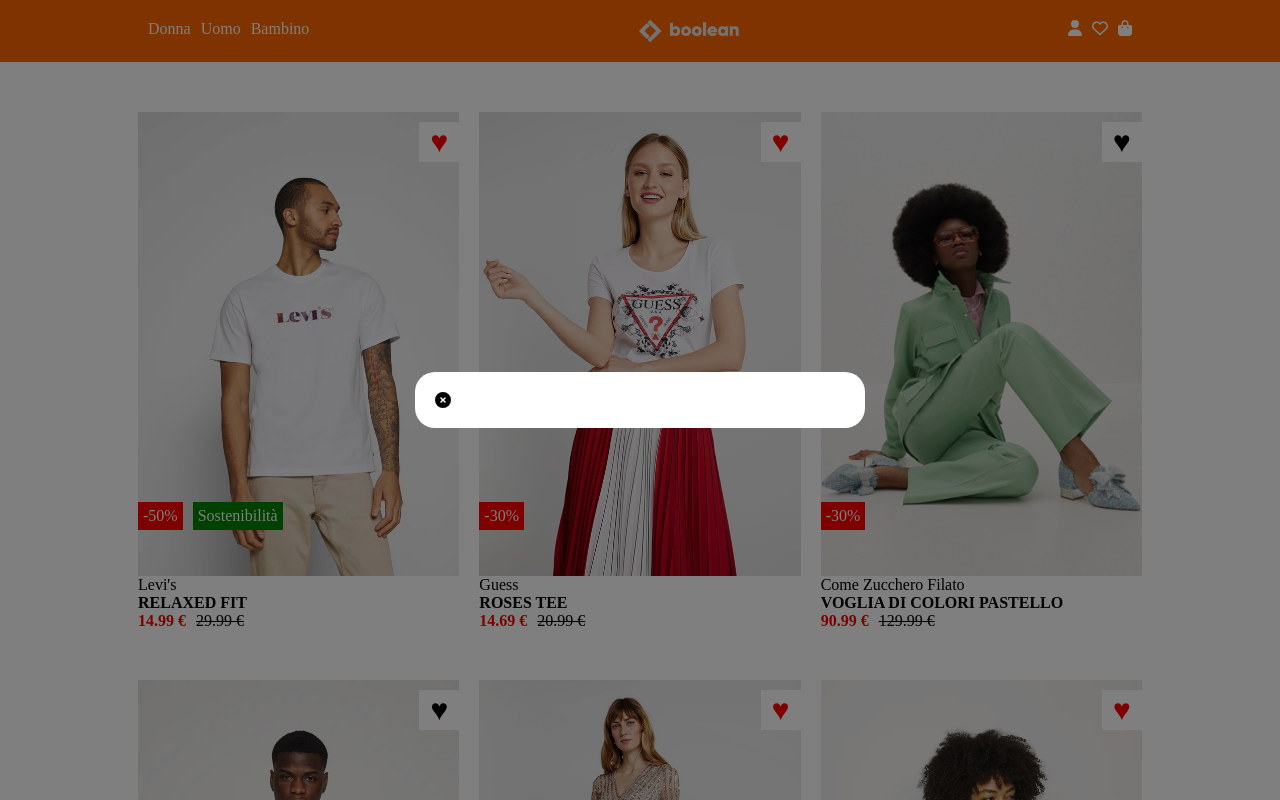
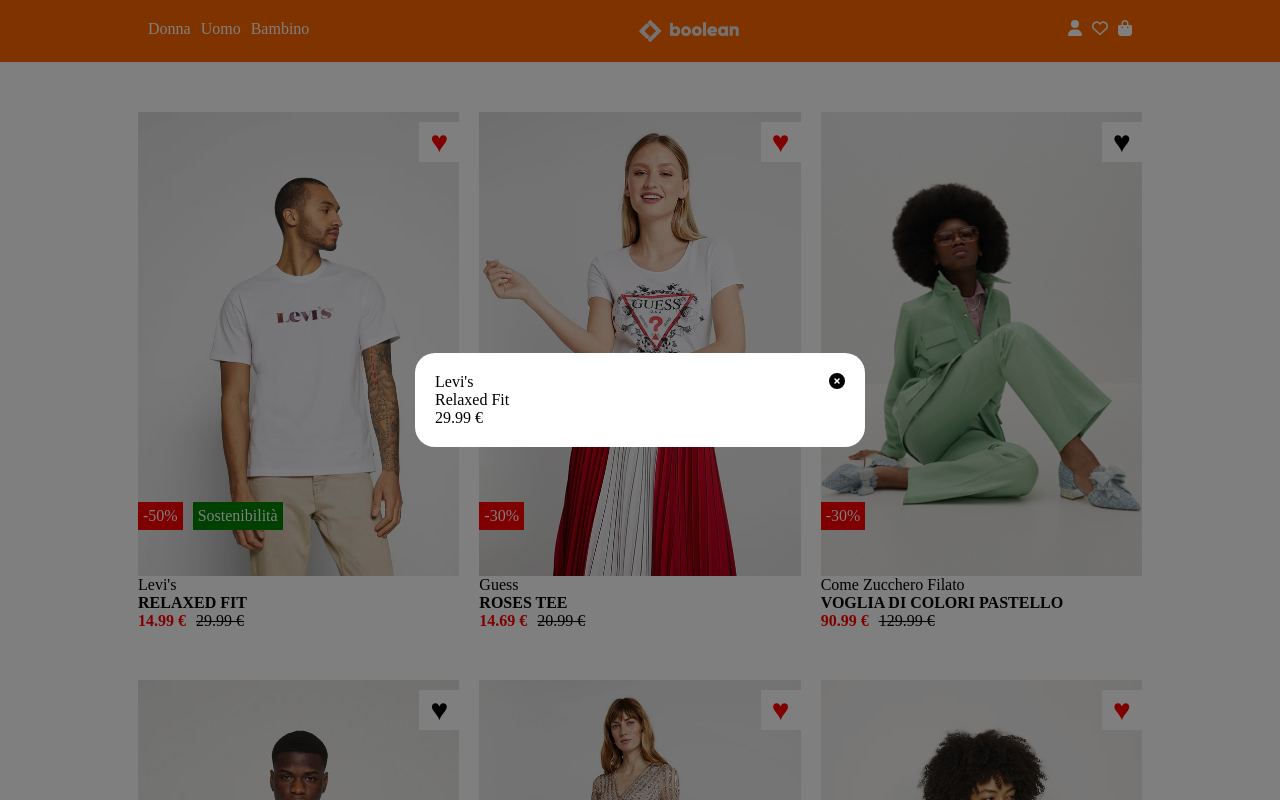
Before and after one commit to SabrinaGiancaspr/vite-boolando, a Vue app: page / in a window 1280 px wide. Both pictures are taken after a click on the element "RELAXED FIT". Shown: the top 800 px of the page. Built offline with nearby package versions, Linux system fonts and the light colour scheme; data requests are answered from the project's data file.

Commit message:
add modal info

```diff
--- a/src/App.vue
+++ b/src/App.vue
@@ -17,7 +17,7 @@ export default {
     return {
       store: store, // Assegna il tuo oggetto "store" alla proprietà "store" dei dati
       open: false,
-      currentCard:{}
+      currentCard: {}
     }
   },
 
@@ -30,16 +30,15 @@ export default {
 
   },
   methods: {
-    heartItem(i){
+    heartItem(i) {
       this.store.items[i].isInFavorites = !this.store.items[i].isInFavorites
     },
 
-    showModal(card){
+    showModal(card) {
       this.open = true;
       this.currentCard = card;
-      console.log(card)
     },
-    closeModal(){
+    closeModal() {
       this.open = false;
     }
   }
@@ -49,19 +48,23 @@ export default {
 <template>
   <AppNav />
 
-
   <div class="container">
     <div class="row">
       <div class="card" v-for=" (element, i) in store.items">
-        <AppMainContent @modal="showModal()" @heart="heartItem(i)" :card="element" />
+        <AppMainContent @modal="showModal" @heart="heartItem(i)" :card="element" />
       </div>
     </div>
   </div>
   <AppFooter />
   <div class="modal" v-show="open === true">
     <div class="content">
-      <!-- <p>{{currentCard.brand}}</p> -->
-      <font-awesome-icon  @click="closeModal()" icon="fa-solid fa-circle-xmark" />
+      <ul>
+        <li>{{ currentCard.brand  }}</li>
+        <li>{{ currentCard.name  }}</li>
+        <li>{{ currentCard.price }} &euro;</li>
+        <li></li>
+      </ul>
+      <font-awesome-icon @click="closeModal()" icon="fa-solid fa-circle-xmark" />
     </div>
   </div>
 </template>
@@ -69,8 +72,8 @@ export default {
 <style lang="scss">
 @use './style/general.scss';
 
-.modal{
- &::after{
+.modal {
+  &::after {
     content: '';
     position: fixed;
     top: 0;
@@ -80,7 +83,8 @@ export default {
     z-index: 40;
     background-color: rgba(0, 0, 0, 0.5);
   }
-  .content{
+
+  .content {
     position: fixed;
     top: 50%;
     left: 50%;
@@ -94,7 +98,7 @@ export default {
     display: flex;
     justify-content: space-between;
 
-    .fa-circle-xmark{
+    .fa-circle-xmark {
       cursor: pointer;
     }
   }
--- a/src/components/AppMainContent.vue
+++ b/src/components/AppMainContent.vue
@@ -14,6 +14,7 @@ export default {
     },
     openModal(){
       this.$emit('modal', this.card)
+      // console.log(this.card)
     }
 
   },
```
Lines whose indentation alone changed are shown as unchanged.
